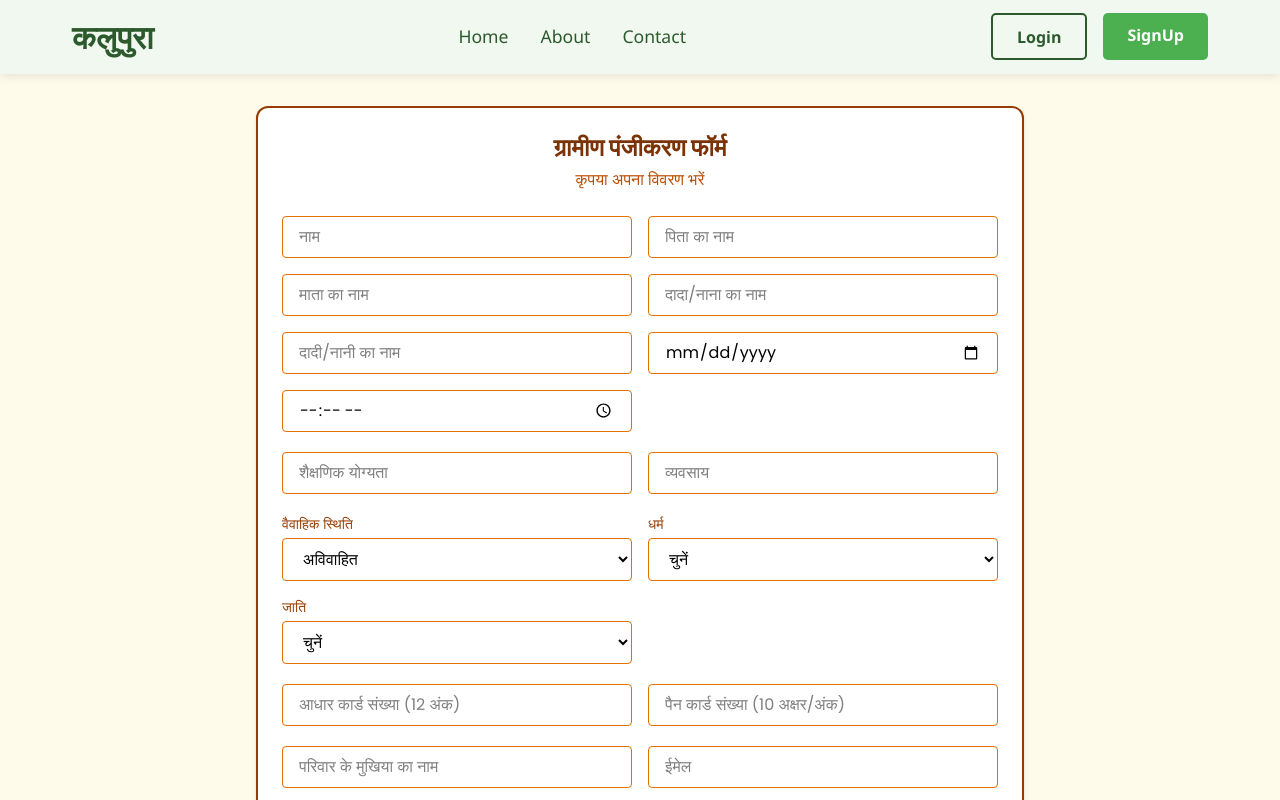
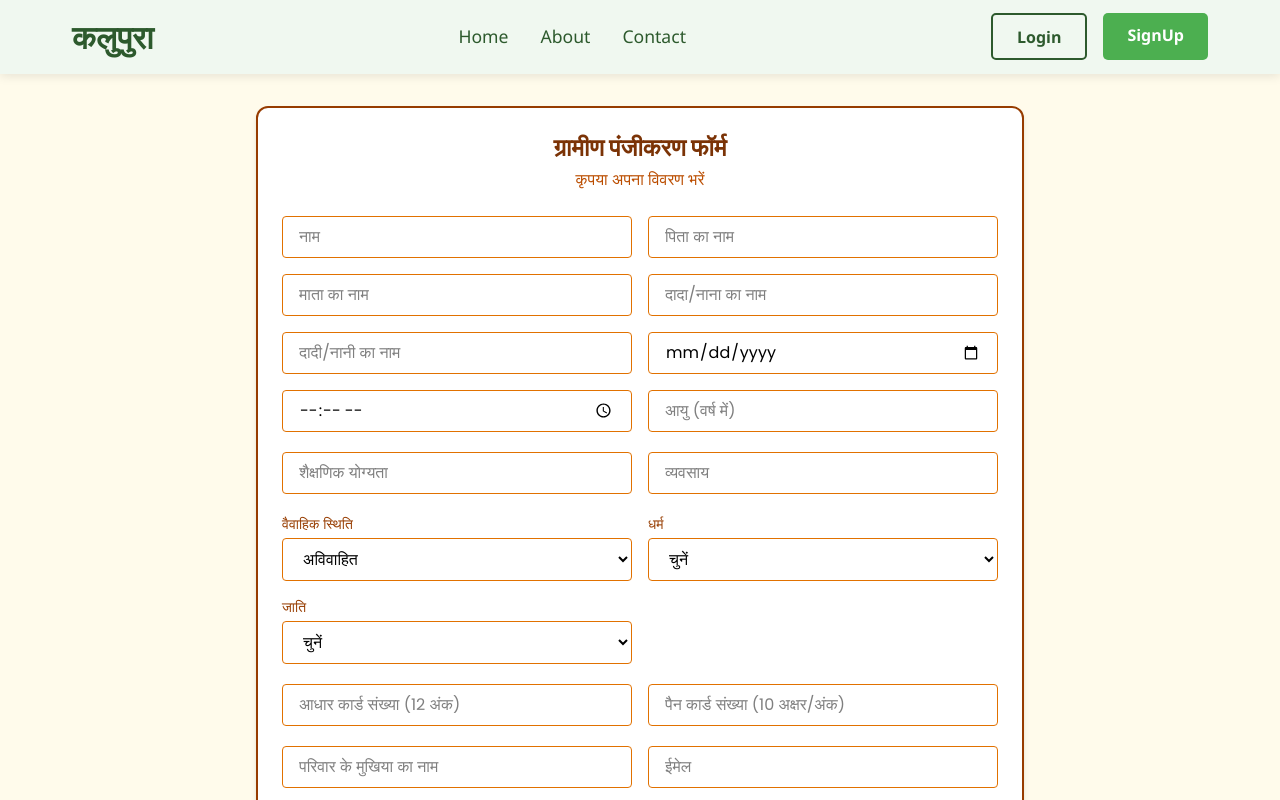
Before and after one commit to bhavy-sharma/Kalupura, a Next.js app in the folder client/: page /registration/member in a window 1280 px wide. Shown: the top 800 px of the page. Built offline with nearby package versions, Linux system fonts and the light colour scheme.

Commit message:
Registration

```diff
--- a/client/app/registration/member/page.js
+++ b/client/app/registration/member/page.js
@@ -17,6 +17,7 @@ function UserRegister() {
     grandmotherName: "",
     dob: "",
     dobTime: "",
+    age: "", // 👈 Added age field
     gender: "",
     phoneNumber: "",
 
@@ -133,6 +134,17 @@ function UserRegister() {
               name="dobTime"
               value={formData.dobTime}
               onChange={handleChange}
+              className="w-full px-4 py-2 border border-amber-600 rounded focus:outline-none focus:ring-2 focus:ring-amber-500"
+            />
+            {/* 👇 Age Field Added Here */}
+            <input
+              type="number"
+              name="age"
+              placeholder="आयु (वर्ष में)"
+              value={formData.age}
+              onChange={handleChange}
+              min="0"
+              max="120"
               className="w-full px-4 py-2 border border-amber-600 rounded focus:outline-none focus:ring-2 focus:ring-amber-500"
             />
           </div>
```
